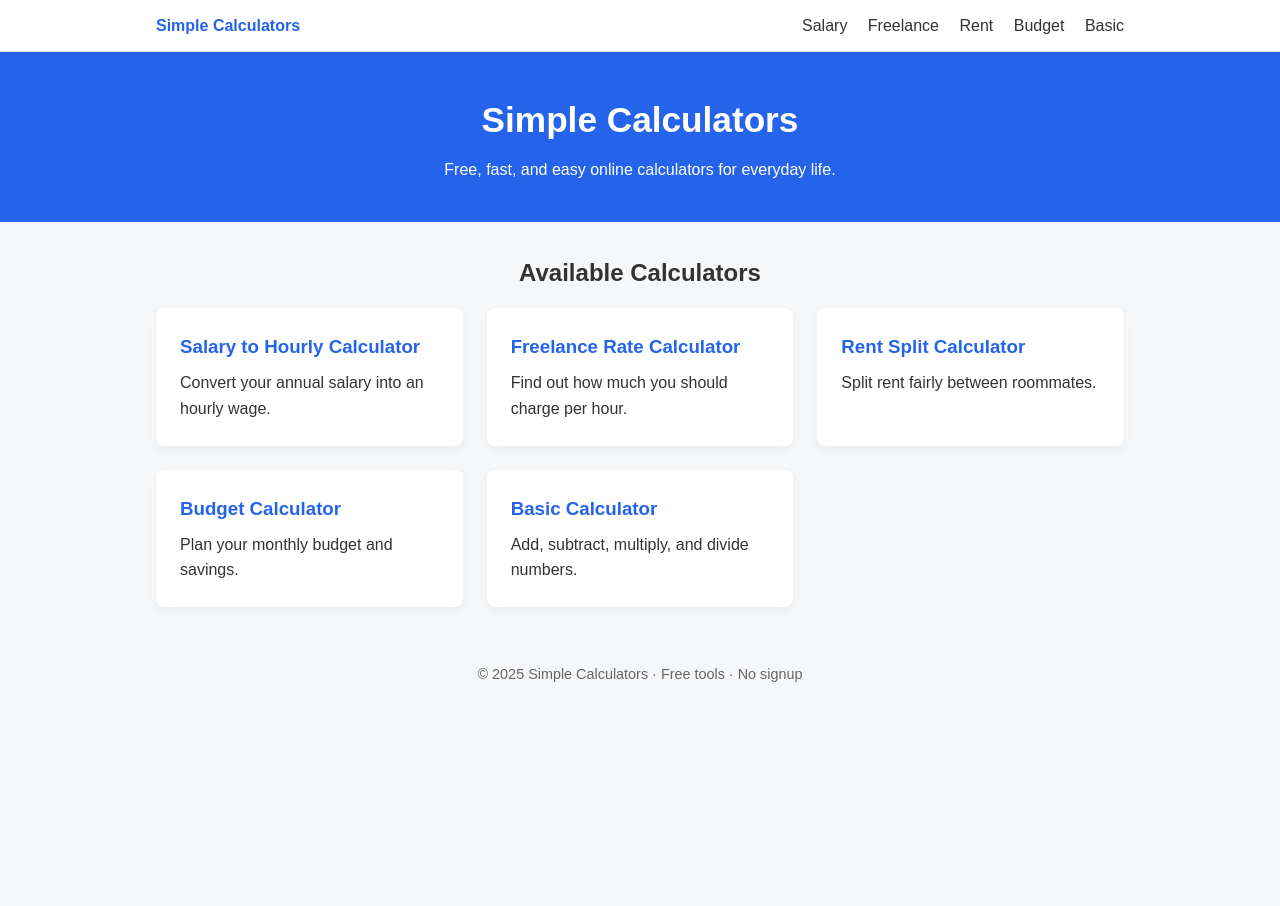
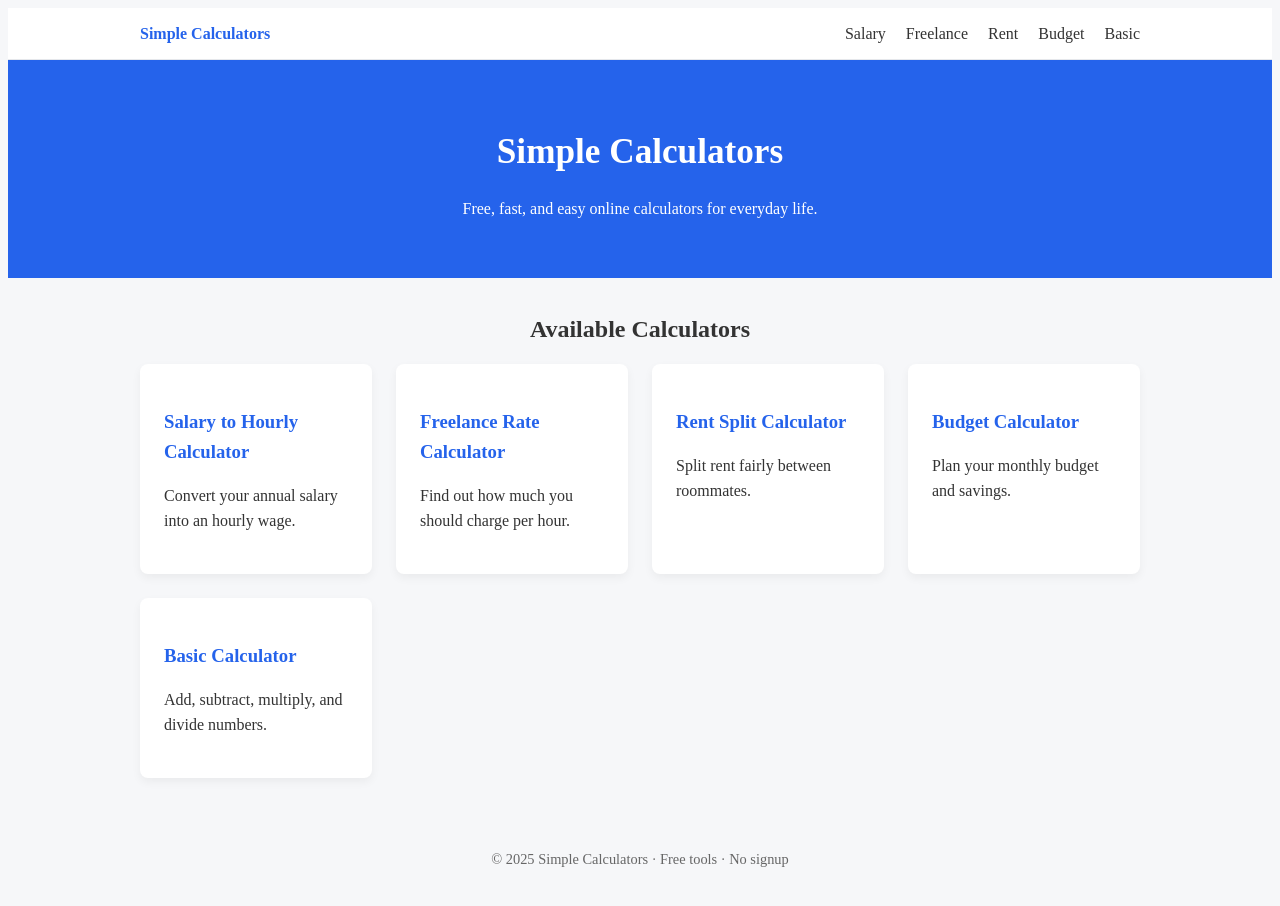
Before and after one commit to TJDris/Simple-Calculators, a plain HTML site: page index.html in a window 1280 px wide. Before the commit the page ends 800 px from the top, so only its background shows below. Drawn offline with Linux system fonts and the light colour scheme; files that its build step writes are made by us from their sources.

Commit message:
Add files via upload

```diff
--- a/index.html
+++ b/index.html
@@ -5,7 +5,6 @@
   <title>Simple Calculators</title>
   <meta name="description" content="Free, easy-to-use calculators for salary, freelance rates, rent, budgets, and more.">
   <meta name="viewport" content="width=device-width, initial-scale=1.0">
- <link rel="stylesheet" href="/simple-calculators/css/style.css">
 </head>
 <body>
 
@@ -67,5 +66,153 @@
     <p>© 2025 Simple Calculators · Free tools · No signup</p>
   </footer>
 
+    <style>
+        <head>
+  <meta charset="UTF-8">
+  <title>Simple Calculators</title>
+  <meta name="description" content="Free, easy-to-use calculators for salary, freelance rates, rent, budgets, and more.">
+  <meta name="viewport" content="width=device-width, initial-scale=1.0">
+
+  <!-- Inline CSS starts here -->
+ <style>
+        * {
+  box-sizing: border-box;
+  margin: 0;
+  padding: 0;
+  font-family: Arial, Helvetica, sans-serif;
+}
+
+body {
+  background-color: #f6f7f9;
+  color: #333;
+  line-height: 1.6;
+}
+
+/* Header */
+.site-header {
+  background: #2563eb;
+  color: white;
+  text-align: center;
+  padding: 2.5rem 1rem;
+}
+
+.site-header h1 {
+  font-size: 2.2rem;
+  margin-bottom: 0.5rem;
+}
+
+/* Main container */
+.container {
+  max-width: 1000px;
+  margin: 2rem auto;
+  padding: 0 1rem;
+}
+
+/* Calculator cards */
+.calculator-list h2 {
+  margin-bottom: 1rem;
+  text-align: center;
+}
+
+.cards {
+  display: grid;
+  grid-template-columns: repeat(auto-fit, minmax(230px, 1fr));
+  gap: 1.5rem;
+}
+
+.card {
+  background: white;
+  padding: 1.5rem;
+  border-radius: 8px;
+  text-decoration: none;
+  color: inherit;
+  box-shadow: 0 4px 10px rgba(0,0,0,0.05);
+  transition: transform 0.2s, box-shadow 0.2s;
+}
+
+.card:hover {
+  transform: translateY(-4px);
+  box-shadow: 0 8px 18px rgba(0,0,0,0.08);
+}
+
+.card h3 {
+  margin-bottom: 0.5rem;
+  color: #2563eb;
+}
+
+/* Footer */
+.site-footer {
+  text-align: center;
+  padding: 1.5rem;
+  font-size: 0.9rem;
+  color: #666;
+}
+
+label {
+  display: block;
+  margin-bottom: 1rem;
+}
+
+input {
+  width: 100%;
+  padding: 0.6rem;
+  margin-top: 0.3rem;
+  border-radius: 5px;
+  border: 1px solid #ccc;
+}
+
+button {
+  background: #2563eb;
+  color: white;
+  border: none;
+  padding: 0.7rem 1.2rem;
+  border-radius: 6px;
+  cursor: pointer;
+  margin-top: 1rem;
+}
+
+button:hover {
+  background: #1e4fd8;
+}
+
+#result {
+  margin-top: 1.2rem;
+  color: #2563eb;
+}
+
+.nav {
+  background: white;
+  border-bottom: 1px solid #e5e7eb;
+}
+
+.nav-container {
+  max-width: 1000px;
+  margin: auto;
+  padding: 0.8rem 1rem;
+  display: flex;
+  justify-content: space-between;
+  align-items: center;
+}
+
+.logo {
+  font-weight: bold;
+  color: #2563eb;
+  text-decoration: none;
+}
+
+.nav-links a {
+  margin-left: 1rem;
+  text-decoration: none;
+  color: #333;
+}
+
+.nav-links a:hover {
+  color: #2563eb;
+}
+</style>
+
+  <!-- Inline CSS ends here -->
+
+
 </body>
 </html>
```
